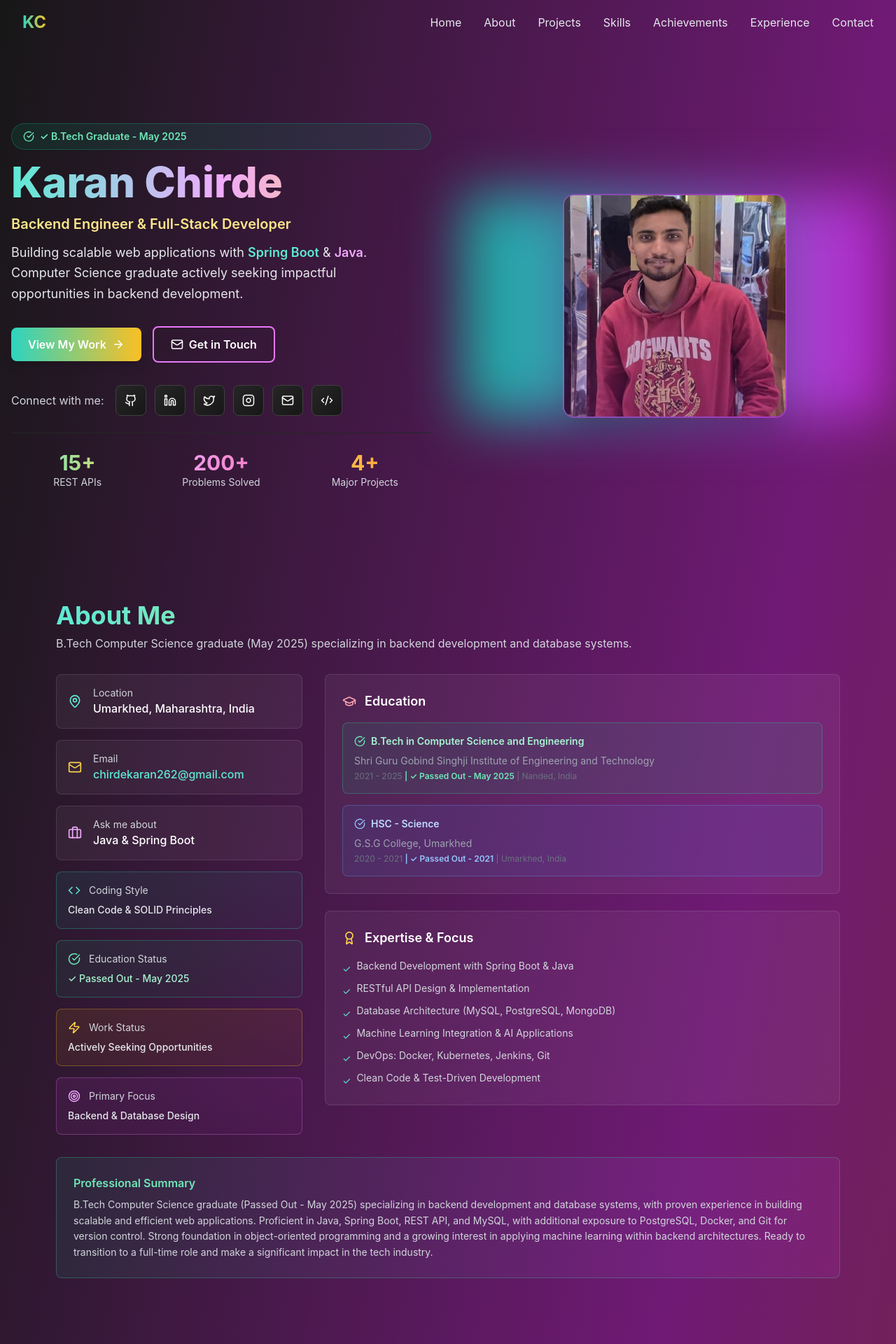
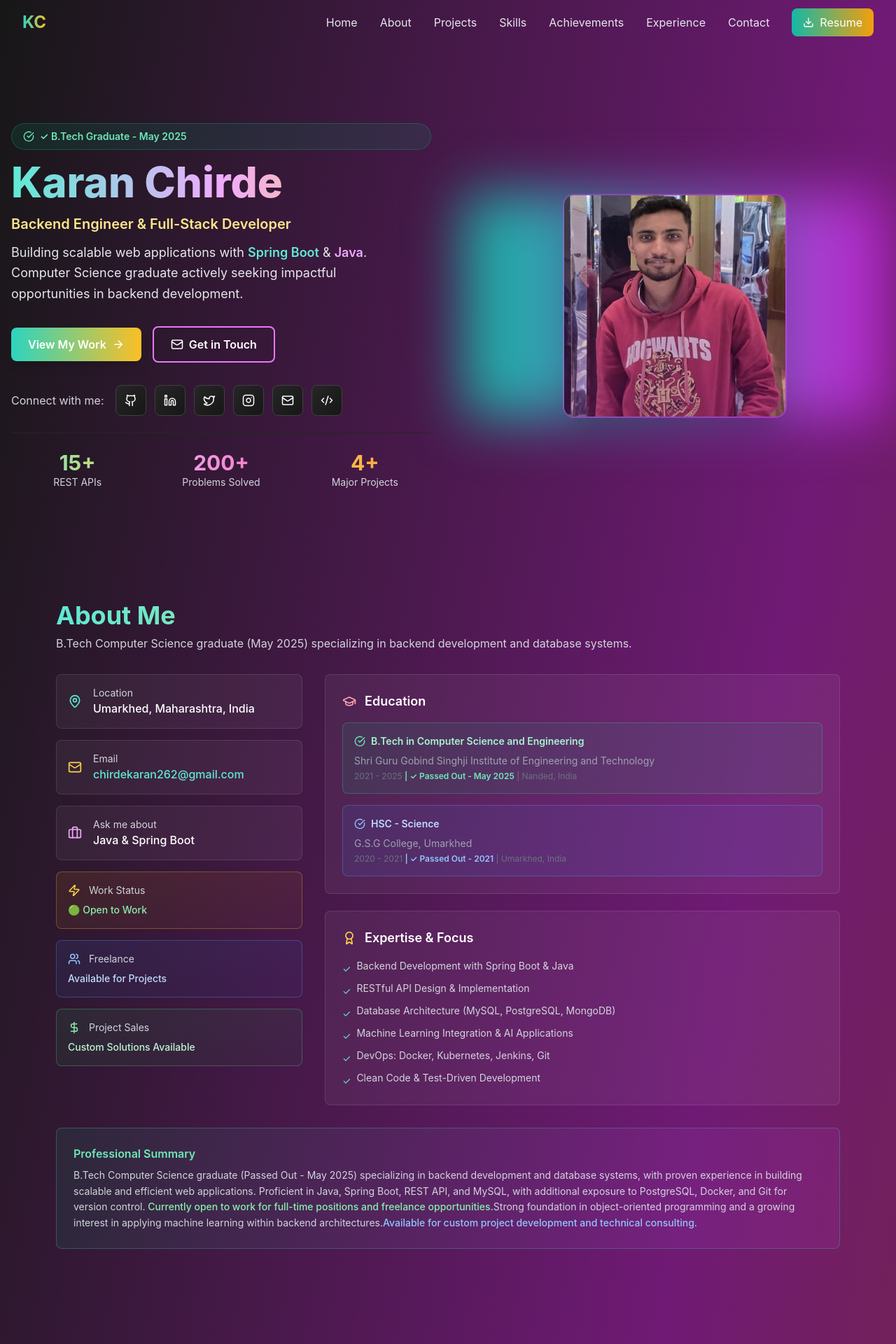
Before and after one commit to chirdekaran262/Portfolio, a React (Create React App) app in the folder Fronted/: page / in a window 1280 px wide. Shown: the top 1920 px of the page at 70% size. Built offline with nearby package versions, Linux system fonts and the light colour scheme.

Commit message:
Add resume

```diff
--- a/Fronted/src/components/About.jsx
+++ b/Fronted/src/components/About.jsx
@@ -1,5 +1,5 @@
 import React from 'react';
-import { GraduationCap, Briefcase, MapPin, Mail, Award, Code, Zap, Target, CheckCircle } from 'lucide-react';
+import { GraduationCap, Briefcase, MapPin, Mail, Award, Code, Zap, Target, CheckCircle, Users, DollarSign } from 'lucide-react';
 
 const About = () => {
   return (
@@ -41,37 +41,29 @@ const About = () => {
             </div>
           </div>
 
-          {/* Additional Info Cards */}
-          <div className="bg-gradient-to-br from-teal-500/10 to-teal-600/5 p-4 rounded-lg border border-teal-400/30 hover:border-teal-400/60 transition">
-            <div className="flex items-center gap-3 mb-2">
-              <Code size={18} className="text-teal-300" />
-              <p className="text-sm text-gray-300">Coding Style</p>
-            </div>
-            <p className="text-sm font-medium text-gray-200">Clean Code & SOLID Principles</p>
-          </div>
-
-          <div className="bg-gradient-to-br from-emerald-500/10 to-emerald-600/5 p-4 rounded-lg border border-emerald-400/30 hover:border-emerald-400/60 transition">
-            <div className="flex items-center gap-3 mb-2">
-              <CheckCircle size={18} className="text-emerald-300" />
-              <p className="text-sm text-gray-300">Education Status</p>
-            </div>
-            <p className="text-sm font-medium text-emerald-200">✓ Passed Out - May 2025</p>
-          </div>
-
+          {/* Status Cards */}
           <div className="bg-gradient-to-br from-amber-500/10 to-amber-600/5 p-4 rounded-lg border border-amber-400/30 hover:border-amber-400/60 transition">
             <div className="flex items-center gap-3 mb-2">
               <Zap size={18} className="text-amber-300" />
               <p className="text-sm text-gray-300">Work Status</p>
             </div>
-            <p className="text-sm font-medium text-gray-200">Actively Seeking Opportunities</p>
+            <p className="text-sm font-medium text-green-300">🟢 Open to Work</p>
           </div>
 
-          <div className="bg-gradient-to-br from-fuchsia-500/10 to-fuchsia-600/5 p-4 rounded-lg border border-fuchsia-400/30 hover:border-fuchsia-400/60 transition">
+          <div className="bg-gradient-to-br from-blue-500/10 to-blue-600/5 p-4 rounded-lg border border-blue-400/30 hover:border-blue-400/60 transition">
             <div className="flex items-center gap-3 mb-2">
-              <Target size={18} className="text-fuchsia-300" />
-              <p className="text-sm text-gray-300">Primary Focus</p>
+              <Users size={18} className="text-blue-300" />
+              <p className="text-sm text-gray-300">Freelance</p>
             </div>
-            <p className="text-sm font-medium text-gray-200">Backend & Database Design</p>
+            <p className="text-sm font-medium text-blue-200">Available for Projects</p>
+          </div>
+
+          <div className="bg-gradient-to-br from-green-500/10 to-green-600/5 p-4 rounded-lg border border-green-400/30 hover:border-green-400/60 transition">
+            <div className="flex items-center gap-3 mb-2">
+              <DollarSign size={18} className="text-green-300" />
+              <p className="text-sm text-gray-300">Project Sales</p>
+            </div>
+            <p className="text-sm font-medium text-green-200">Custom Solutions Available</p>
           </div>
         </div>
 
@@ -146,7 +138,9 @@ const About = () => {
         <p className="text-sm text-gray-300 leading-relaxed">
           B.Tech Computer Science graduate (Passed Out - May 2025) specializing in backend development and database systems, with proven experience in building scalable and efficient web applications.
           Proficient in Java, Spring Boot, REST API, and MySQL, with additional exposure to PostgreSQL, Docker, and Git for version control.
-          Strong foundation in object-oriented programming and a growing interest in applying machine learning within backend architectures. Ready to transition to a full-time role and make a significant impact in the tech industry.
+          <span className="text-green-300 font-medium"> Currently open to work for full-time positions and freelance opportunities.</span>
+          Strong foundation in object-oriented programming and a growing interest in applying machine learning within backend architectures.
+          <span className="text-blue-300 font-medium">Available for custom project development and technical consulting.</span>
         </p>
       </div>
     </section>
--- a/Fronted/src/components/Navbar.jsx
+++ b/Fronted/src/components/Navbar.jsx
@@ -1,5 +1,5 @@
 import React, { useState, useEffect } from 'react';
-import { Menu, X } from 'lucide-react';
+import { Menu, X, Download } from 'lucide-react';
 
 const Navbar = () => {
   const [isOpen, setIsOpen] = useState(false);
@@ -23,7 +23,7 @@ const Navbar = () => {
           </div>
 
           {/* Desktop Menu */}
-          <div className="hidden md:flex space-x-8">
+          <div className="hidden md:flex items-center space-x-8">
             {navItems.map((item) => (
               <a
                 key={item}
@@ -33,6 +33,15 @@ const Navbar = () => {
                 {item}
               </a>
             ))}
+            <a
+              href="/resume.pdf"
+              target="_blank"
+              rel="noopener noreferrer"
+              className="flex items-center gap-2 px-4 py-2 bg-gradient-to-r from-teal-500 to-amber-500 text-white rounded-lg hover:from-teal-600 hover:to-amber-600 transition-all"
+            >
+              <Download size={16} />
+              Resume
+            </a>
           </div>
 
           {/* Mobile Menu Button */}
@@ -54,6 +63,16 @@ const Navbar = () => {
                 {item}
               </a>
             ))}
+            <a
+              href="/resume.pdf"
+              target="_blank"
+              rel="noopener noreferrer"
+              onClick={() => setIsOpen(false)}
+              className="flex items-center gap-2 py-2 px-3 bg-gradient-to-r from-teal-500 to-amber-500 text-white rounded hover:from-teal-600 hover:to-amber-600 transition-all"
+            >
+              <Download size={16} />
+              Resume
+            </a>
           </div>
         )}
       </div>
```
Also changed, not shown: 1 other file (tests, documents, lock files or other folders).
